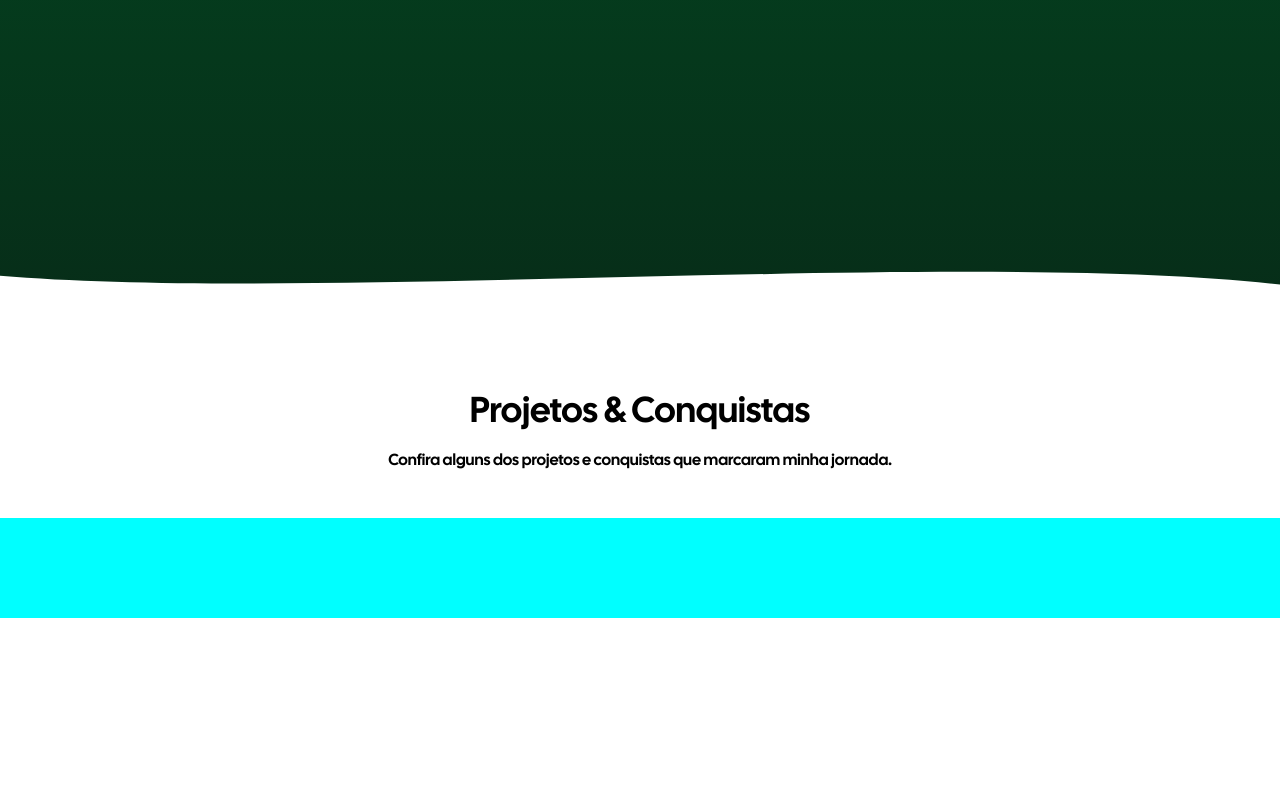
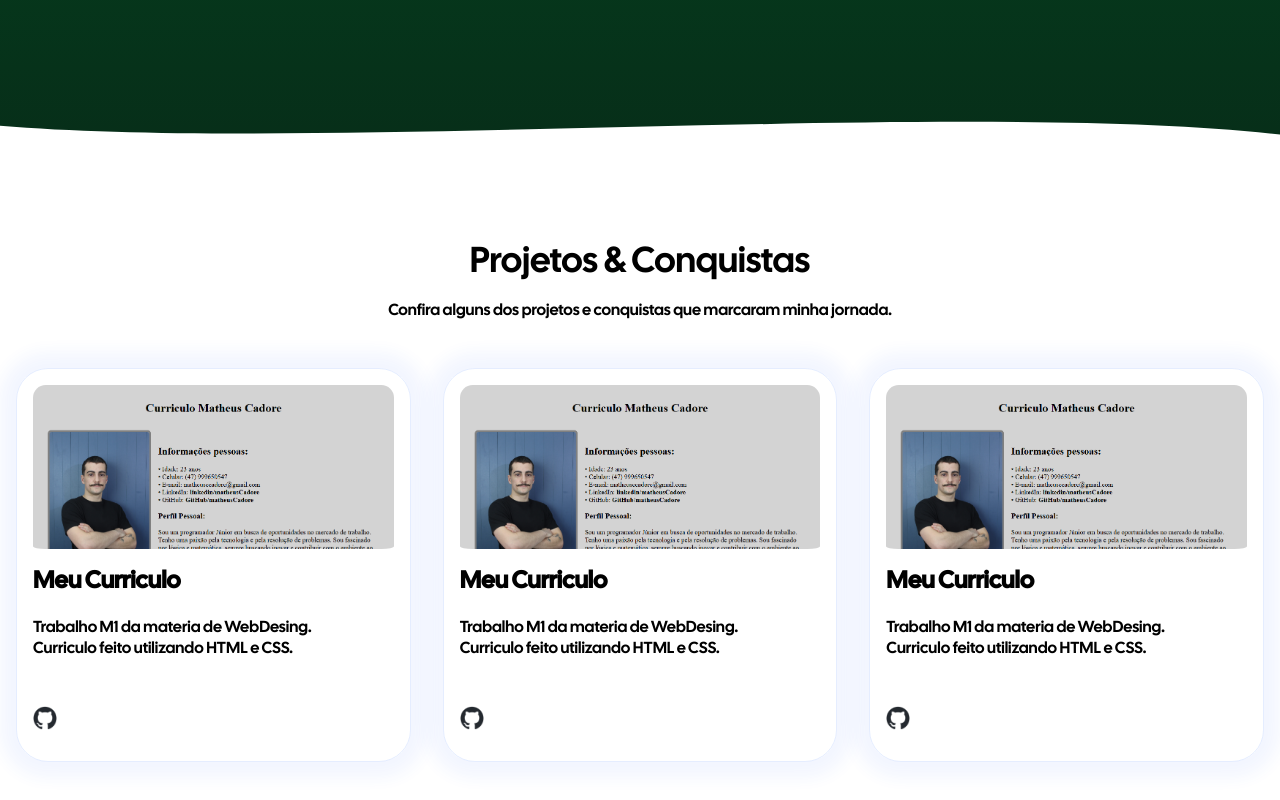
Before and after one commit to MatheusCadore/Portifolio, a plain HTML site: page index.htm in a window 1280 px wide. Shown: the part 662-1462 px from the top of the page. Before the commit the page ends 1376 px from the top, so only its background shows below. Drawn offline with Linux system fonts and the light colour scheme.

Commit message:
Grade de projetos, e cards ajustados. TODO: Preencher os cards com informação real

```diff
--- a/index.htm
+++ b/index.htm
@@ -51,9 +51,49 @@
             </div>
         </div>
 
-        <div class="projetos-grade"
-            style="background-color: aqua; height: 100px;">
-
+        <div class="projetos-grade">
+            <div class="card">
+                <div class="preview">
+                    <img src="curriculo_preview.png"
+                        alt="Preview do projeto Curriculo">
+                    <h3>Meu Curriculo</h3>
+                    <br>
+                    <p>Trabalho M1 da materia de WebDesing. <br> Curriculo feito
+                        utilizando HTML e CSS.</p>
+                </div>
+                <a href="https://github.com/MatheusCadore/TrabalhoWebM1">
+                    <img class="git-img" src="github-mark.png"
+                        alt="Github Logo">
+                </a>
+            </div>
+            <div class="card">
+                <div class="preview">
+                    <img src="curriculo_preview.png"
+                        alt="Preview do projeto Curriculo">
+                    <h3>Meu Curriculo</h3>
+                    <br>
+                    <p>Trabalho M1 da materia de WebDesing. <br> Curriculo feito
+                        utilizando HTML e CSS.</p>
+                </div>
+                <a href="https://github.com/MatheusCadore/TrabalhoWebM1">
+                    <img class="git-img" src="github-mark.png"
+                        alt="Github Logo">
+                </a>
+            </div>
+            <div class="card">
+                <div class="preview">
+                    <img src="curriculo_preview.png"
+                        alt="Preview do projeto Curriculo">
+                    <h3>Meu Curriculo</h3>
+                    <br>
+                    <p>Trabalho M1 da materia de WebDesing. <br> Curriculo feito
+                        utilizando HTML e CSS.</p>
+                </div>
+                <a href="https://github.com/MatheusCadore/TrabalhoWebM1">
+                    <img class="git-img" src="github-mark.png"
+                        alt="Github Logo">
+                </a>
+            </div>
         </div>
 
     </body>
--- a/style.css
+++ b/style.css
@@ -45,7 +45,7 @@ img {
 .wave {
   position: relative;
   background: linear-gradient(to bottom, #005726, #072c18);
-  height: 1000px;
+  height: 850px;
   width: 100vw;
   color: white;
   overflow: hidden;
@@ -141,3 +141,37 @@ img {
   grid-template-columns: 1fr 1fr 1fr;
   gap: 2rem;
 }
+
+
+.card {
+  display: flex;
+  flex-direction: column;
+  justify-content: space-between;
+  height: 100%;
+  padding: 1rem;
+  border-radius: 2rem;
+  gap: 2rem ;
+  border: 1px solid rgba(43, 105, 251, 0.12);
+  box-shadow: rgba(43, 105, 251, 0.06) 0px 0px 1rem 1rem;
+}
+
+.projetos-grade img {
+  border-radius: 0.8rem;
+  background-position: center top;
+  padding: 0 0 10px 0;
+}
+
+.projetos-grade h3{
+  font-size: 24px;
+  font-weight: bold;
+}
+
+.projetos-grade p{
+  font-weight: lighter;
+}
+
+.git-img{
+  margin: 16px 0 0 0;
+  width: 24px;
+  height: auto;
+}
```
Also changed, not shown: Screenshot_1.png (added), curriculo_preview.png (added), github-mark-white.png (added), github-mark.png (added). Lines whose indentation alone changed are shown as unchanged.
